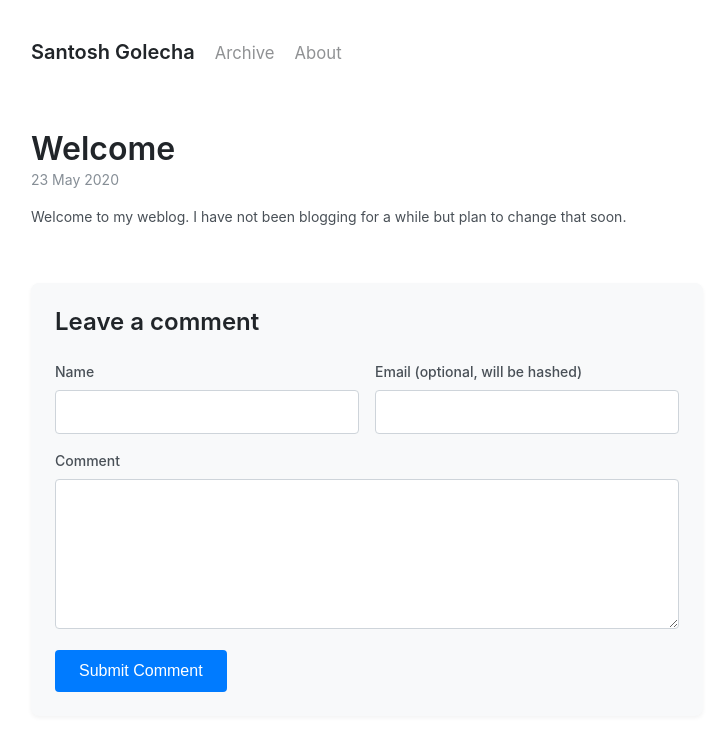
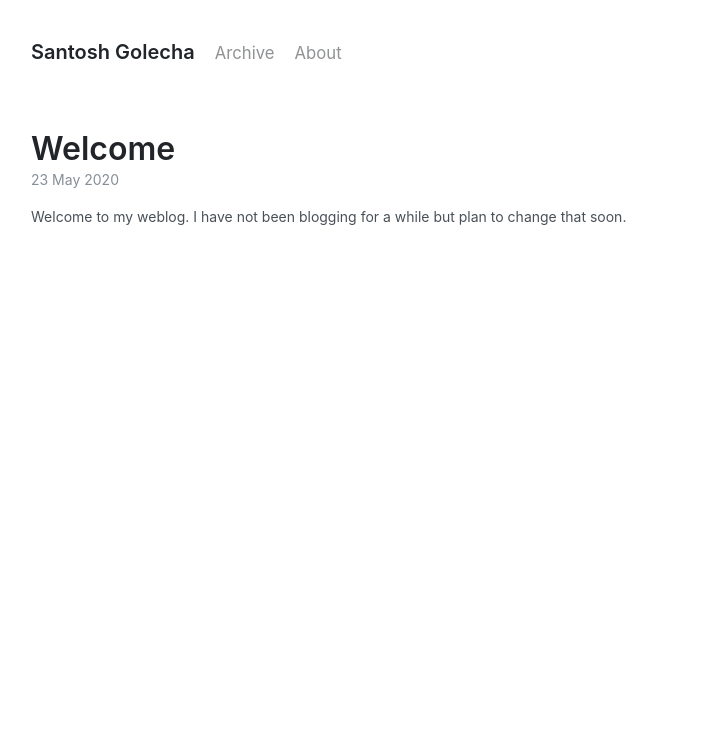
Before and after one commit to sgolecha/sgolecha.github.io, a Jekyll site: the page built from _posts/2020-05-23-welcome.md, in a window 1280 px wide. Shown: the top 731 px of the page, without its empty margins (273-983 px from the left). Built offline with Jekyll 4.4.1, drawn with Linux system fonts in a browser that asks for light colours.

Commit message:
Revert all staticman related changes

```diff
--- a/_config.yml
+++ b/_config.yml
@@ -44,9 +44,3 @@ author:
 
 # Custom vars
 version: 3.0.0
-
-# Staticman comments
-staticman:
-  branch: master   # Branch where the site is hosted
-  repository: sgolecha/sgolecha.github.io   # GitHub username/repo-name
-  endpoint: https://staticman-git-master-santosh-golechas-projects.vercel.app/
--- a/_includes/head.html
+++ b/_includes/head.html
@@ -14,6 +14,6 @@
   <link rel="apple-touch-icon-precomposed" sizes="144x144" href="{{ '/assets/apple-touch-icon-precomposed.png' | relative_url }}">
   <link rel="shortcut icon" href="{{ '/assets/favicon.ico' | relative_url }}">
   <link rel="alternate" type="application/atom+xml" title="{{ site.title }}" href="{{ 'atom.xml' | relative_url }}">
-  <link rel="stylesheet" href="{{ "/assets/css/comments.css" | relative_url }}">
+
   {% seo title=false %}
 </head>
--- a/_layouts/post.html
+++ b/_layouts/post.html
@@ -8,57 +8,6 @@ layout: default
   {{ content }}
 </article>
 
-{% if site.data.comments[page.slug] %}
-<div id="comments">
-  <h3>Comments</h3>
-  {% assign comments = site.data.comments[page.slug] | sort %}
-  {% for comment in comments %}
-    {% assign commentData = comment[1] %}
-    <article id="comment-{% raw %}{{ forloop.index }}{% endraw %}">
-      <header>
-        <img src="https://www.gravatar.com/avatar/{{ commentData.email }}?d=mm&s=40" alt="{{ commentData.name }}">
-        <h4>{{ commentData.name }}</h4>
-        <time datetime="{{ commentData.date | date_to_xmlschema }}">
-          {{ commentData.date | date: "%B %d, %Y" }}
-        </time>
-      </header>
-      <div class="comment-content">
-        {{ commentData.message | markdownify }}
-      </div>
-    </article>
-  {% endfor %}
-</div>
-{% endif %}
-
-<!-- comment form below the comments display -->
-{% if page.comments != false %}
-<section id="comment-form">
-  <h2>Leave a comment</h2>
-  <form method="POST" action="https://staticman-git-master-santosh-golechas-projects.vercel.app/v3/entry/github/{{ site.staticman.repository }}/{{ site.staticman.branch }}/comments">
-    <input name="options[redirect]" type="hidden" value="{{ site.url }}{{ page.url }}">
-    <input name="options[slug]" type="hidden" value="{{ page.slug }}">
-
-    <div class="comment-form-grid">
-      <div>
-        <label for="comment-form-name">Name</label>
-        <input id="comment-form-name" name="fields[name]" type="text" required>
-      </div>
-
-      <div>
-        <label for="comment-form-email">Email (optional, will be hashed)</label>
-        <input id="comment-form-email" name="fields[email]" type="email">
-      </div>
-
-      <div class="comment-full-width">
-        <label for="comment-form-message">Comment</label>
-        <textarea id="comment-form-message" name="fields[message]" required rows="6"></textarea>
-      </div>
-    </div>
-
-    <button type="submit">Submit Comment</button>
-  </form>
-</section>
-{% endif %}
 <!--
 {% if site.related_posts != empty %}
 <aside class="related">
@@ -74,5 +23,5 @@ layout: default
     {% endfor %}
   </ul>
 </aside>
+-->
 {% endif %}
--->
--- a/assets/css/comments.css
+++ /dev/null
@@ -1,63 +0,0 @@
-/* Comment form styling */
-#comment-form {
-  max-width: 800px;
-  margin: 2rem 0;
-  padding: 1.5rem;
-  background-color: #f8f9fa;
-  border-radius: 8px;
-  box-shadow: 0 2px 4px rgba(0,0,0,0.05);
-}
-
-#comment-form h2 {
-  margin-top: 0;
-  margin-bottom: 1.5rem;
-  font-size: 1.5rem;
-}
-
-.comment-form-grid {
-  display: grid;
-  grid-template-columns: 1fr 1fr;
-  gap: 1rem;
-}
-
-#comment-form label {
-  display: block;
-  margin-bottom: 0.5rem;
-  font-weight: 500;
-}
-
-#comment-form input[type="text"],
-#comment-form input[type="email"],
-#comment-form textarea {
-  width: 100%;
-  padding: 0.75rem;
-  border: 1px solid #ced4da;
-  border-radius: 4px;
-  font-size: 1rem;
-}
-
-#comment-form textarea {
-  min-height: 150px;
-  resize: vertical;
-}
-
-#comment-form button {
-  margin-top: 1rem;
-  padding: 0.75rem 1.5rem;
-  background-color: #007bff;
-  color: white;
-  border: none;
-  border-radius: 4px;
-  font-size: 1rem;
-  cursor: pointer;
-  transition: background-color 0.2s;
-}
-
-#comment-form button:hover {
-  background-color: #0069d9;
-}
-
-/* Full-width for message field */
-.comment-full-width {
-  grid-column: 1 / -1;
-}
```
Also changed, not shown: staticman.yml (deleted, +0 -26 lines).
